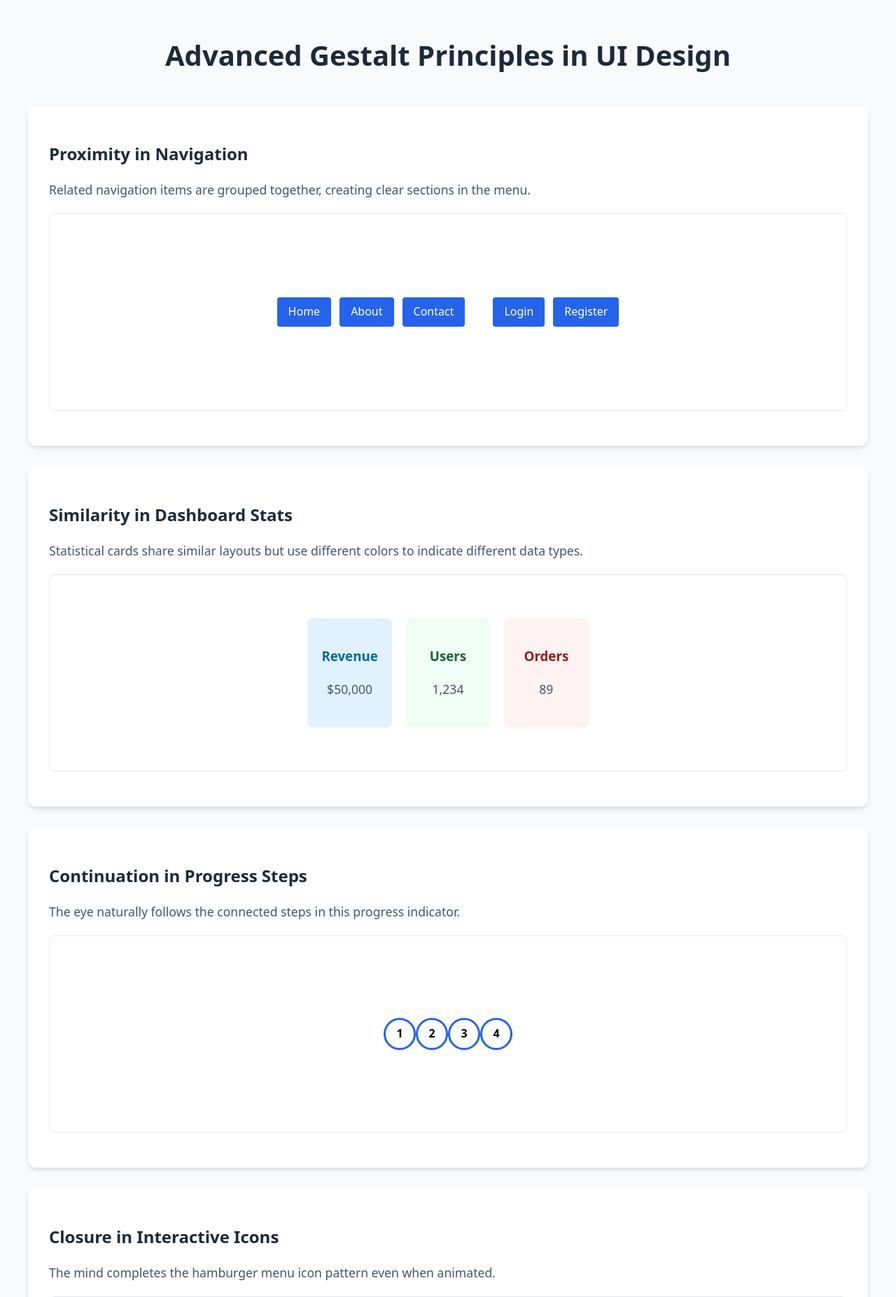
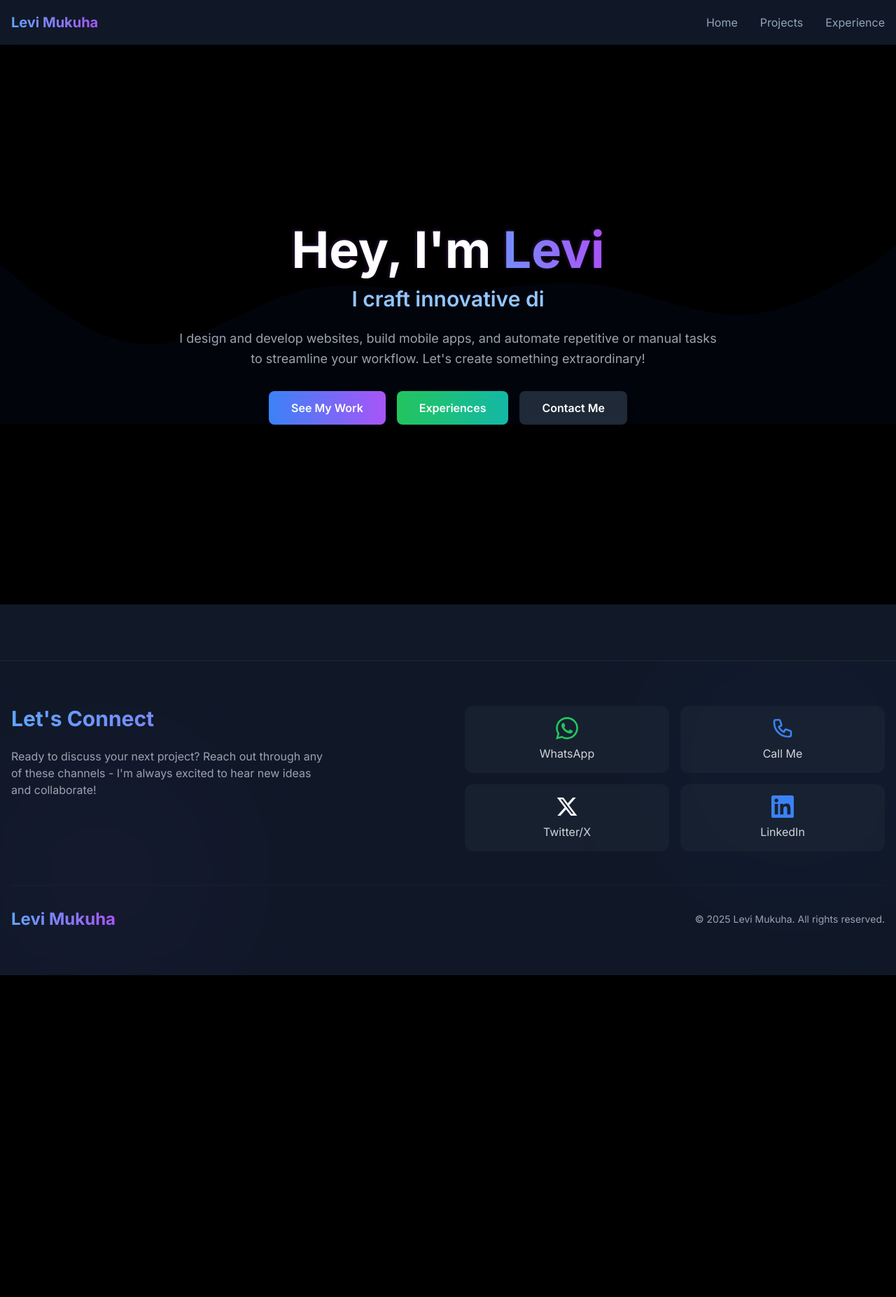
Before and after one commit to Levi-LMN/Probable-enigma, a Flask app: template templates/test.html in a window 1280 px wide. Shown: the top 1854 px of the page at 70% size. After the commit the page ends 1394 px from the top, so only its background shows below. Run offline with Flask 3, Linux system fonts and the light colour scheme; the template is opened without the code that fills it, so the values that code supplies are empty; some libraries are stand-ins or nearby versions.

Commit message:
styled the home page

```diff
--- a/templates/test.html
+++ b/templates/test.html
@@ -1,311 +1,181 @@
-<!DOCTYPE html>
-<html>
-<head>
-    <title>Advanced Gestalt Principles in UI Design</title>
-    <style>
-        :root {
-            --primary: #2563eb;
-            --secondary: #dc2626;
-            --neutral: #1e293b;
-            --bg: #f8fafc;
-        }
+{% extends "base.html" %}
 
-        body {
-            font-family: system-ui, -apple-system, sans-serif;
-            line-height: 1.6;
-            max-width: 1200px;
-            margin: 0 auto;
-            padding: 20px;
-            background: var(--bg);
-        }
-
-        .principle-card {
-            background: white;
-            border-radius: 12px;
-            padding: 30px;
-            margin: 30px 0;
-            box-shadow: 0 4px 6px rgba(0,0,0,0.1);
-            transition: transform 0.3s ease;
-        }
-
-        .principle-card:hover {
-            transform: translateY(-5px);
-        }
-
-        .demo-container {
-            background: white;
-            padding: 40px;
-            margin: 20px 0;
-            border-radius: 8px;
-            border: 1px solid #e2e8f0;
-            min-height: 200px;
-            display: flex;
-            justify-content: center;
-            align-items: center;
-        }
-
-        /* Proximity Example - Navigation Menu */
-        .nav-menu {
-            display: flex;
-            gap: 40px;
-            justify-content: center;
-        }
-
-        .nav-group {
-            display: flex;
-            gap: 12px;
-        }
-
-        .nav-item {
-            padding: 8px 16px;
-            background: var(--primary);
-            color: white;
-            border-radius: 4px;
-            cursor: pointer;
-            transition: transform 0.2s;
-        }
-
-        .nav-item:hover {
-            transform: scale(1.1);
-        }
-
-        /* Similarity Example - Dashboard Cards */
-        .dashboard {
-            display: grid;
-            grid-template-columns: repeat(3, 1fr);
-            gap: 20px;
-        }
-
-        .stat-card {
-            padding: 20px;
-            border-radius: 8px;
-            text-align: center;
-            cursor: pointer;
-            transition: transform 0.2s;
-        }
-
-        .revenue {
-            background: #e0f2fe;
-            color: #0369a1;
-        }
-
-        .users {
-            background: #f0fdf4;
-            color: #166534;
-        }
-
-        .orders {
-            background: #fef2f2;
-            color: #991b1b;
-        }
-
-        .stat-card:hover {
-            transform: scale(1.05);
-        }
-
-        /* Continuation Example - Progress Steps */
-        .progress-steps {
-            display: flex;
-            align-items: center;
-            justify-content: space-between;
-            max-width: 600px;
-            margin: 0 auto;
-            position: relative;
-        }
-
-        .progress-line {
-            position: absolute;
-            height: 3px;
-            background: var(--primary);
-            top: 50%;
-            left: 0;
-            right: 0;
-            z-index: 1;
-        }
-
-        .step {
-            width: 40px;
-            height: 40px;
-            border-radius: 50%;
-            background: white;
-            border: 3px solid var(--primary);
-            z-index: 2;
-            display: flex;
-            align-items: center;
-            justify-content: center;
-            font-weight: bold;
-            transition: transform 0.3s;
-        }
-
-        .step:hover {
-            transform: scale(1.2);
-        }
-
-        /* Closure Example - Icon Set */
-        .icon-set {
-            display: flex;
-            gap: 30px;
-            justify-content: center;
-        }
-
-        .icon {
-            width: 60px;
-            height: 60px;
-            position: relative;
-            cursor: pointer;
-        }
-
-        .icon-line {
-            position: absolute;
-            background: var(--neutral);
-            transition: transform 0.3s;
-        }
-
-        .menu-icon .icon-line {
-            width: 100%;
-            height: 3px;
-            left: 0;
-        }
-
-        .menu-icon .line1 { top: 15px; }
-        .menu-icon .line2 { top: 28px; }
-        .menu-icon .line3 { top: 41px; }
-
-        .menu-icon:hover .line1 { transform: rotate(45deg) translate(8px, 8px); }
-        .menu-icon:hover .line2 { opacity: 0; }
-        .menu-icon:hover .line3 { transform: rotate(-45deg) translate(8px, -8px); }
-
-        /* Figure/Ground Example - Cards */
-        .card-stack {
-            position: relative;
-            width: 300px;
-            height: 200px;
-            margin: 0 auto;
-        }
-
-        .stack-card {
-            position: absolute;
-            width: 100%;
-            height: 100%;
-            background: white;
-            border-radius: 12px;
-            box-shadow: 0 4px 6px rgba(0,0,0,0.1);
-            transition: transform 0.3s ease;
-            display: flex;
-            align-items: center;
-            justify-content: center;
-            font-size: 24px;
-            color: var(--neutral);
-        }
-
-        .card-1 { transform: rotate(-5deg); background: #bfdbfe; }
-        .card-2 { transform: rotate(0deg); background: #93c5fd; }
-        .card-3 { transform: rotate(5deg); background: #60a5fa; }
-
-        .card-stack:hover .card-1 { transform: rotate(-15deg) translateX(-20px); }
-        .card-stack:hover .card-3 { transform: rotate(15deg) translateX(20px); }
-
-        h1 {
-            color: var(--neutral);
-            text-align: center;
-            font-size: 2.5rem;
-            margin-bottom: 40px;
-        }
-
-        h2 {
-            color: var(--neutral);
-            margin-bottom: 15px;
-            font-size: 1.5rem;
-        }
-
-        p {
-            color: #475569;
-            margin-bottom: 20px;
-            font-size: 1.1rem;
-        }
-    </style>
-</head>
-<body>
-    <h1>Advanced Gestalt Principles in UI Design</h1>
-
-    <div class="principle-card">
-        <h2>Proximity in Navigation</h2>
-        <p>Related navigation items are grouped together, creating clear sections in the menu.</p>
-        <div class="demo-container">
-            <nav class="nav-menu">
-                <div class="nav-group">
-                    <div class="nav-item">Home</div>
-                    <div class="nav-item">About</div>
-                    <div class="nav-item">Contact</div>
-                </div>
-                <div class="nav-group">
-                    <div class="nav-item">Login</div>
-                    <div class="nav-item">Register</div>
-                </div>
-            </nav>
-        </div>
+{% block content %}
+<div class="relative min-h-screen flex flex-col items-center justify-center bg-black text-white p-6 overflow-hidden">
+    <!-- Dynamic Background with Animated Waves -->
+    <div class="absolute inset-0 w-full h-full">
+        <svg class="absolute top-0 left-0 w-full h-full opacity-10" viewBox="0 0 1440 320" xmlns="http://www.w3.org/2000/svg">
+            <path fill="#1E40AF" fill-opacity="0.7" d="M0,64L40,96C80,128,160,192,240,192C320,192,400,128,480,106.7C560,85,640,107,720,106.7C800,107,880,85,960,96C1040,107,1120,149,1200,144C1280,139,1360,85,1400,64L1440,32L1440,320L1400,320C1360,320,1280,320,1200,320C1120,320,1040,320,960,320C880,320,800,320,720,320C640,320,560,320,480,320C400,320,320,320,240,320C160,320,80,320,40,320L0,320Z"></path>
+        </svg>
     </div>
 
-    <div class="principle-card">
-        <h2>Similarity in Dashboard Stats</h2>
-        <p>Statistical cards share similar layouts but use different colors to indicate different data types.</p>
-        <div class="demo-container">
-            <div class="dashboard">
-                <div class="stat-card revenue">
-                    <h3>Revenue</h3>
-                    <p>$50,000</p>
-                </div>
-                <div class="stat-card users">
-                    <h3>Users</h3>
-                    <p>1,234</p>
-                </div>
-                <div class="stat-card orders">
-                    <h3>Orders</h3>
-                    <p>89</p>
-                </div>
-            </div>
-        </div>
+    <!-- Mobile Menu Overlay -->
+    <div id="mobileMenuHighlight" class="fixed inset-0 bg-black/70 backdrop-blur-sm z-40 hidden md:hidden transition-opacity duration-300 opacity-0">
     </div>
 
-    <div class="principle-card">
-        <h2>Continuation in Progress Steps</h2>
-        <p>The eye naturally follows the connected steps in this progress indicator.</p>
-        <div class="demo-container">
-            <div class="progress-steps">
-                <div class="progress-line"></div>
-                <div class="step">1</div>
-                <div class="step">2</div>
-                <div class="step">3</div>
-                <div class="step">4</div>
-            </div>
-        </div>
+    <!-- Rest of your content remains the same -->
+    <h1 class="text-7xl font-extrabold relative z-10 glitch-text">
+        Hey, I'm <span class="text-transparent bg-clip-text bg-gradient-to-r from-blue-400 to-purple-500">Levi</span>
+    </h1>
+
+    <p class="text-3xl mt-4 font-semibold relative z-10">
+        <span class="typewriter text-blue-300"></span>
+    </p>
+
+    <p class="mt-6 max-w-3xl text-center text-gray-400 text-lg leading-relaxed relative z-10 opacity-0 animate-fade-in">
+        I design and develop websites, build mobile apps, and automate repetitive or manual tasks to streamline your workflow. Let's create something extraordinary!
+    </p>
+
+    <div class="mt-8 flex flex-wrap gap-4 justify-center sm:justify-start relative z-10">
+        <a href="{{ url_for('projects') }}" class="px-8 py-3 rounded-lg font-semibold text-white shadow-lg bg-gradient-to-r from-blue-500 to-purple-500 transform hover:scale-110 transition-all duration-300 hover:shadow-blue-500/50">
+            See My Work
+        </a>
+        <a href="{{ url_for('work') }}" class="px-8 py-3 rounded-lg font-semibold text-white shadow-lg bg-gradient-to-r from-green-500 to-teal-500 transform hover:scale-110 transition-all duration-300 hover:shadow-green-500/50">
+            Experiences
+        </a>
+        <a href="#contact" class="px-8 py-3 rounded-lg font-semibold text-white shadow-lg bg-gray-800 transform hover:scale-110 transition-all duration-300 hover:shadow-gray-500/50">
+            Contact Me
+        </a>
     </div>
+</div>
 
-    <div class="principle-card">
-        <h2>Closure in Interactive Icons</h2>
-        <p>The mind completes the hamburger menu icon pattern even when animated.</p>
-        <div class="demo-container">
-            <div class="icon-set">
-                <div class="icon menu-icon">
-                    <div class="icon-line line1"></div>
-                    <div class="icon-line line2"></div>
-                    <div class="icon-line line3"></div>
-                </div>
-            </div>
-        </div>
-    </div>
+<!-- Updated Styles -->
+<style>
+    .glitch-text {
+        position: relative;
+        animation: glitch 1s infinite;
+    }
+    @keyframes glitch {
+        0% { text-shadow: 2px 2px 5px rgba(0, 255, 255, 0.3); }
+        50% { text-shadow: -2px -2px 5px rgba(255, 0, 255, 0.3); }
+        100% { text-shadow: 2px 2px 5px rgba(0, 255, 255, 0.3); }
+    }
+    .animate-fade-in {
+        animation: fadeIn 1.5s ease-out forwards;
+    }
+    @keyframes fadeIn {
+        from { opacity: 0; transform: translateY(10px); }
+        to { opacity: 1; transform: translateY(0); }
+    }
+    .pulse-animation {
+        animation: pulse 2s infinite;
+    }
+    @keyframes pulse {
+        0% { transform: scale(1); }
+        50% { transform: scale(1.1); }
+        100% { transform: scale(1); }
+    }
+    .hamburger-highlight {
+        animation: highlight-pulse 1s infinite;
+    }
+    @keyframes highlight-pulse {
+        0% { box-shadow: 0 0 0 0 rgba(147, 197, 253, 0.7); }
+        70% { box-shadow: 0 0 0 10px rgba(147, 197, 253, 0); }
+        100% { box-shadow: 0 0 0 0 rgba(147, 197, 253, 0); }
+    }
+    .slide-down {
+        animation: slideDown 0.3s ease-out forwards;
+    }
+    @keyframes slideDown {
+        from { transform: translateY(-100%); }
+        to { transform: translateY(0); }
+    }
+</style>
 
-    <div class="principle-card">
-        <h2>Figure/Ground in Card Stack</h2>
-        <p>Interactive cards create depth through layering and motion.</p>
-        <div class="demo-container">
-            <div class="card-stack">
-                <div class="stack-card card-1">1</div>
-                <div class="stack-card card-2">2</div>
-                <div class="stack-card card-3">3</div>
-            </div>
-        </div>
-    </div>
+<!-- Updated Script -->
+<script>
+    const statements = [
+        "I am a Full Stack Software Developer.",
+        "I craft innovative digital experiences.",
+        "Blending technology with creativity.",
+        "Let's build something amazing together.",
+        "Explore my work below.",
+        "Or use the Navbar to see my experiences"
+    ];
 
-</body>
-</html>
+    let index = 0, charIndex = 0;
+    const typewriterElement = document.querySelector(".typewriter");
+    const mobileMenuButton = document.querySelector(".md\\:hidden"); // Select hamburger button
+    const mobileMenu = document.getElementById("mobile-menu");
+    const mobileMenuHighlight = document.getElementById("mobileMenuHighlight");
+
+    function highlightMobileMenu() {
+        // Add highlight effect to hamburger button
+        mobileMenuButton.classList.add("hamburger-highlight");
+
+        // Show overlay with blur
+        mobileMenuHighlight.classList.remove("hidden");
+        setTimeout(() => {
+            mobileMenuHighlight.classList.remove("opacity-0");
+        }, 100);
+
+        // Simulate click on hamburger menu
+        setTimeout(() => {
+            mobileMenuButton.click();
+            mobileMenu.classList.add("slide-down");
+
+            // Add pulse effect to Experience link
+            const experienceLink = mobileMenu.querySelector('a[href*="work"]');
+            experienceLink.classList.add("pulse-animation");
+        }, 1000);
+
+        // Hide everything after delay
+        setTimeout(() => {
+            mobileMenuButton.classList.remove("hamburger-highlight");
+            mobileMenu.classList.remove("slide-down");
+            mobileMenuHighlight.classList.add("opacity-0");
+            mobileMenuButton.click(); // Close menu
+
+            setTimeout(() => {
+                mobileMenuHighlight.classList.add("hidden");
+                const experienceLink = mobileMenu.querySelector('a[href*="work"]');
+                experienceLink.classList.remove("pulse-animation");
+            }, 300);
+        }, 4000);
+    }
+
+    function typeEffect() {
+        if (charIndex < statements[index].length) {
+            typewriterElement.textContent += statements[index].charAt(charIndex);
+            charIndex++;
+            setTimeout(typeEffect, 50);
+        } else {
+            if (index === statements.length - 1) {
+                setTimeout(highlightMobileMenu, 500);
+                setTimeout(startCountdown, 5000);
+            } else {
+                setTimeout(eraseEffect, 2000);
+            }
+        }
+    }
+
+    function eraseEffect() {
+        if (charIndex > 0) {
+            typewriterElement.textContent = statements[index].substring(0, charIndex - 1);
+            charIndex--;
+            setTimeout(eraseEffect, 20);
+        } else {
+            index = (index + 1) % statements.length;
+            setTimeout(typeEffect, 500);
+        }
+    }
+
+    function startCountdown() {
+        let countdown = 5;
+        let countdownText = `Redirecting in ${countdown}...`;
+        typewriterElement.textContent = countdownText;
+
+        const interval = setInterval(() => {
+            countdown--;
+            countdownText = `Redirecting in ${countdown}...`;
+            typewriterElement.textContent = countdownText;
+            if (countdown <= 0) {
+                clearInterval(interval);
+                window.location.href = "/projects";
+            }
+        }, 1000);
+    }
+
+    document.addEventListener("DOMContentLoaded", () => setTimeout(typeEffect, 500));
+</script>
+{% endblock %}
```
Also changed, not shown: templates/home.html (+109 -105 lines).
